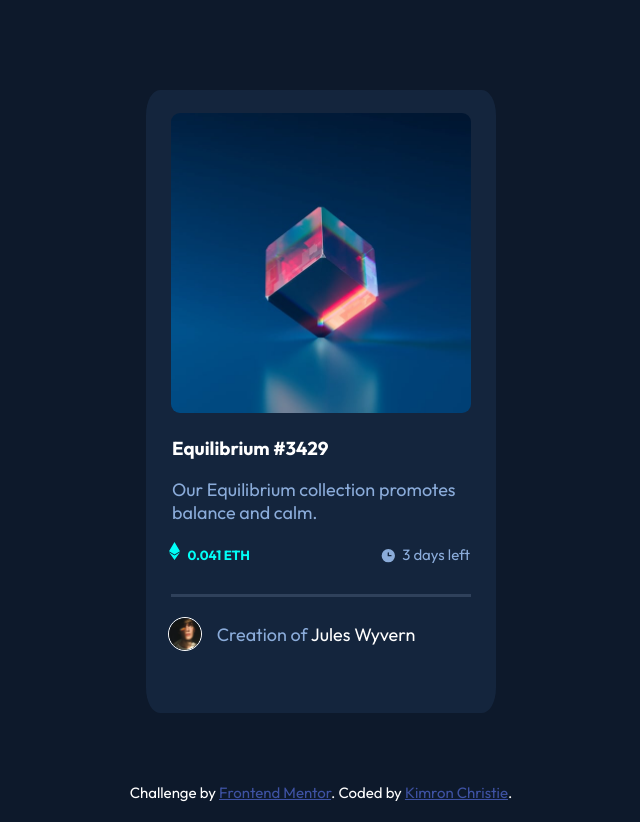
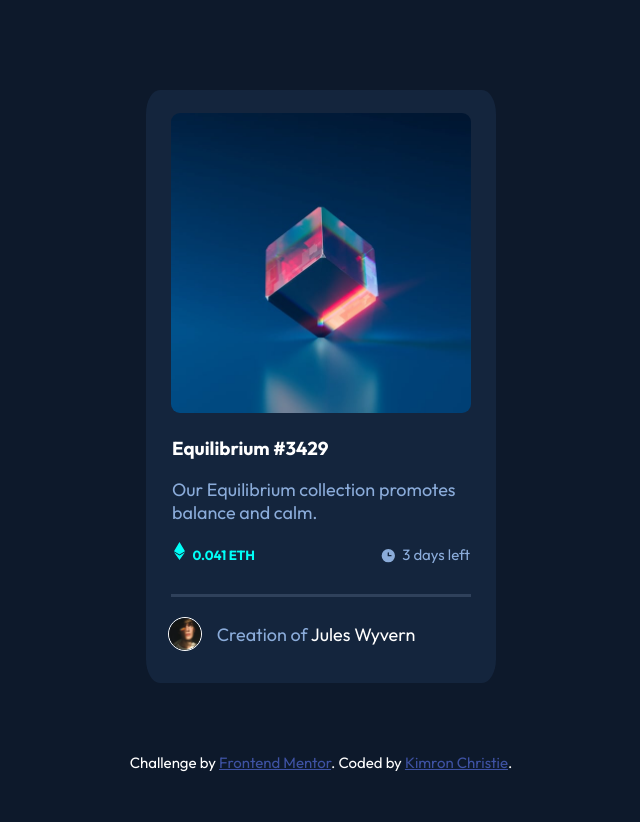
Before and after one commit to kimron/NFT-Challenge, a plain HTML site: page index.html in a window 1280 px wide. Shown: the whole page, without its empty margins (319-959 px from the left). After the commit the page ends 800 px from the top, so only its background shows below. Drawn offline with Linux system fonts and the light colour scheme.

Commit message:
Add files via upload

```diff
--- a/index.css
+++ b/index.css
@@ -13,7 +13,7 @@ body{
     background-color: hsl(216, 50%, 16%);
     position: relative;
     margin: 90px auto;
-    height: 600px;
+    height: 570px;
     width: 350px;
     padding-top: 23px;
     border-radius: 4%;
@@ -66,7 +66,7 @@ h3{
   color: hsl(178, 100%, 50%);
   display: inline;
   position: relative;
-  right:65px;
+  right:60px;
 
   padding-bottom: 16px;
 
```
